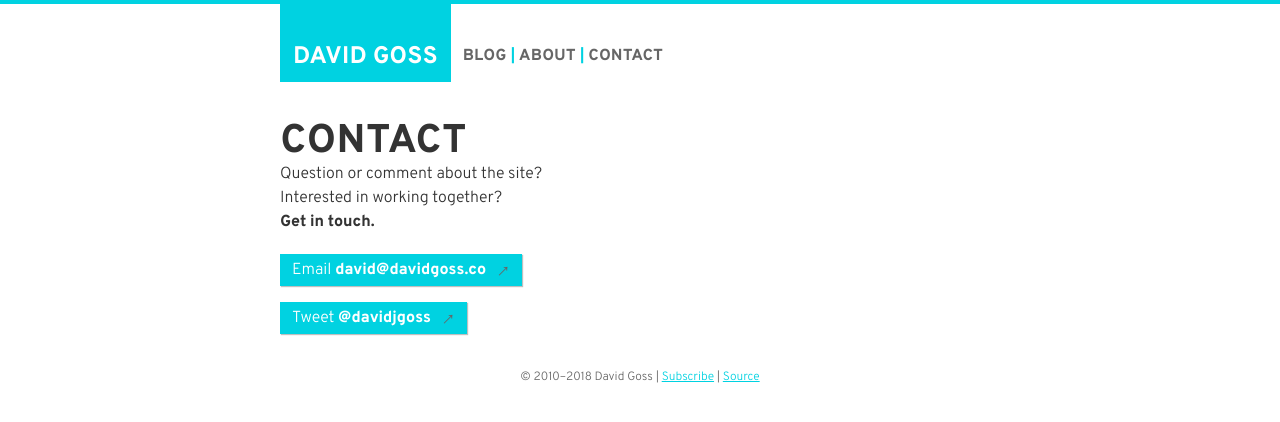
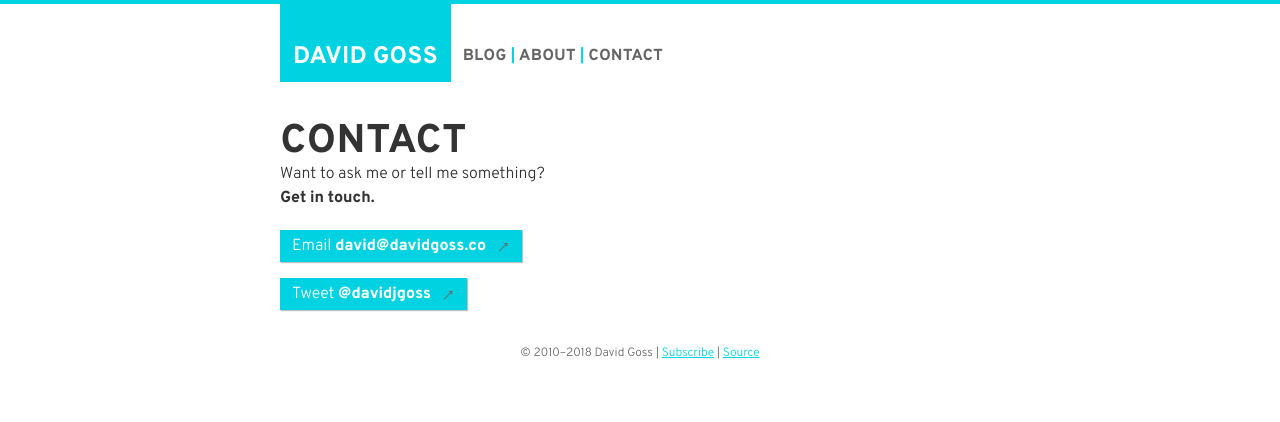
Before and after one commit to davidjgoss/davidjgoss.co, a Jekyll site: the page built from contact.md, in a window 1280 px wide. Shown: the top 422 px of the page. Built offline with Jekyll 4.4.1, drawn with Linux system fonts in a browser that asks for light colours.

Commit message:
reword contact page so it doesn't look like i want recruiter spam

```diff
--- a/contact.md
+++ b/contact.md
@@ -4,8 +4,7 @@ title: Contact
 permalink: /contact/
 ---
 
-Question or comment about the site?<br/>
-Interested in working together?<br/>
+Want to ask me or tell me something?<br/>
 **Get in touch.**
 
 <a class="button button--go" href="mailto:david@davidgoss.co">Email <strong>david@davidgoss.co</strong></a>
```
